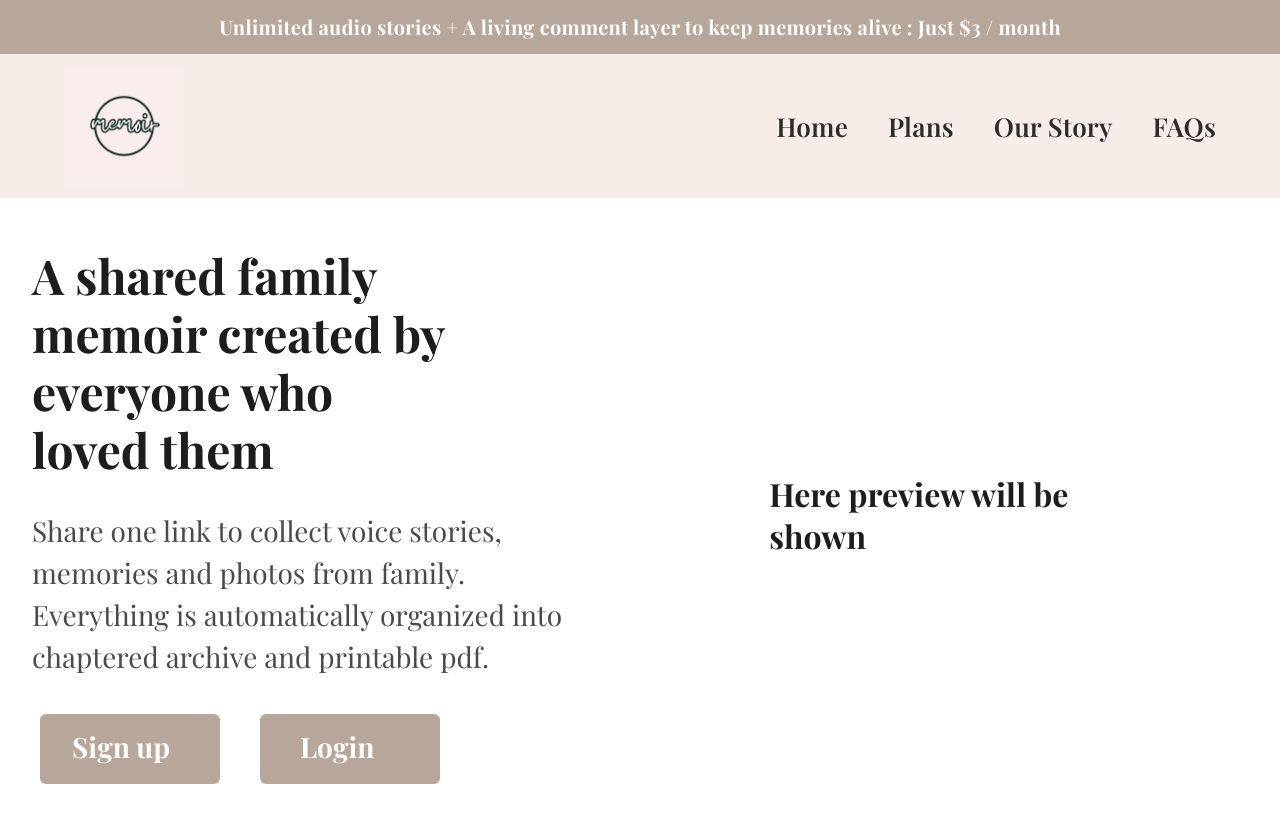
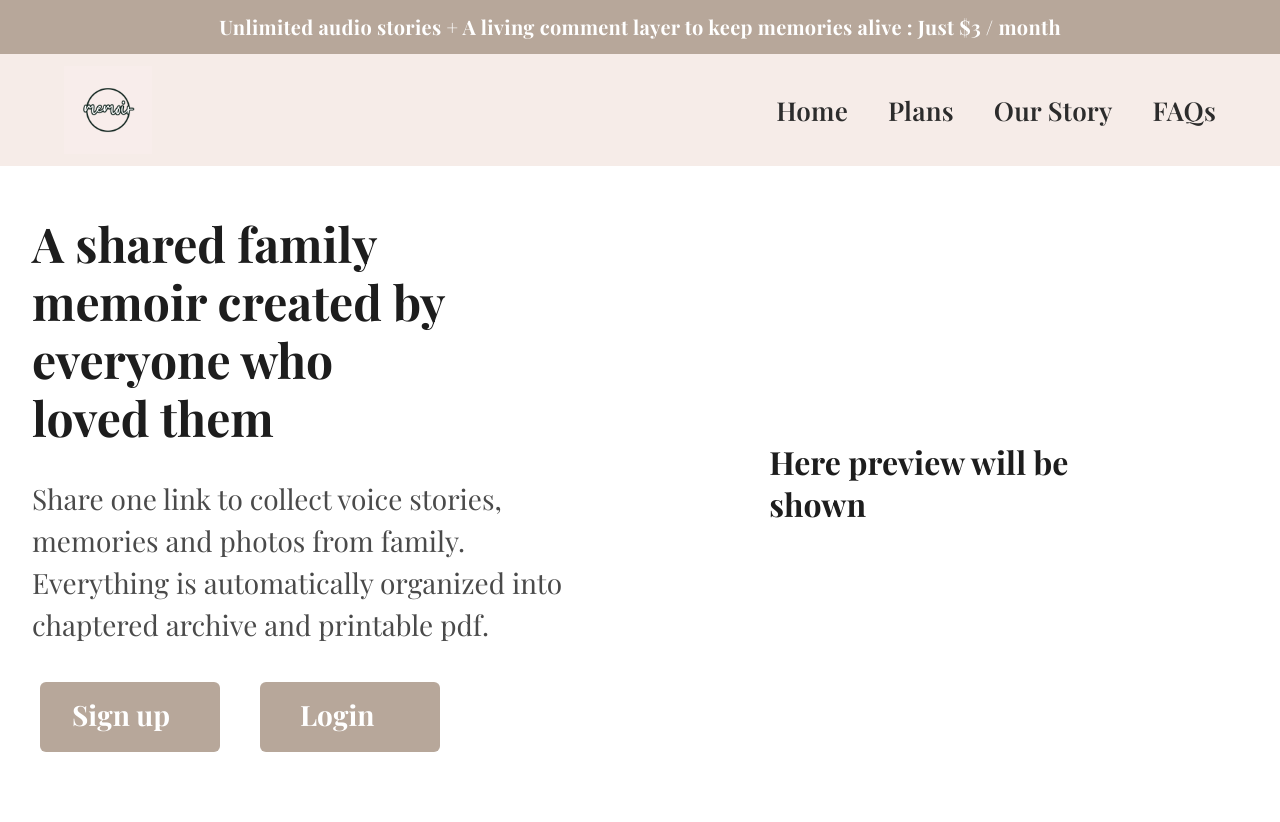
Before and after one commit to ahmadakram7018-a11y/memoir-frontend, a Next.js app in the folder frontend/: page / in a window 1280 px wide. Shown: the top 822 px of the page. After the commit the page ends 800 px from the top, so only its background shows below. Built offline with nearby package versions, Linux system fonts and the light colour scheme.

Commit message:
Added className attrinute to fix height of image

```diff
--- a/frontend/components/Logo.tsx
+++ b/frontend/components/Logo.tsx
@@ -5,9 +5,10 @@ export default function Logo() {
     <Image
       src="/logo.png"
       alt="Memoir Logo"
-      width={120}
-      height={45}
+      width={150}
+      height={20}
       priority
+      className="h-22 w-auto object-contain"
     />
   );
 }
```
